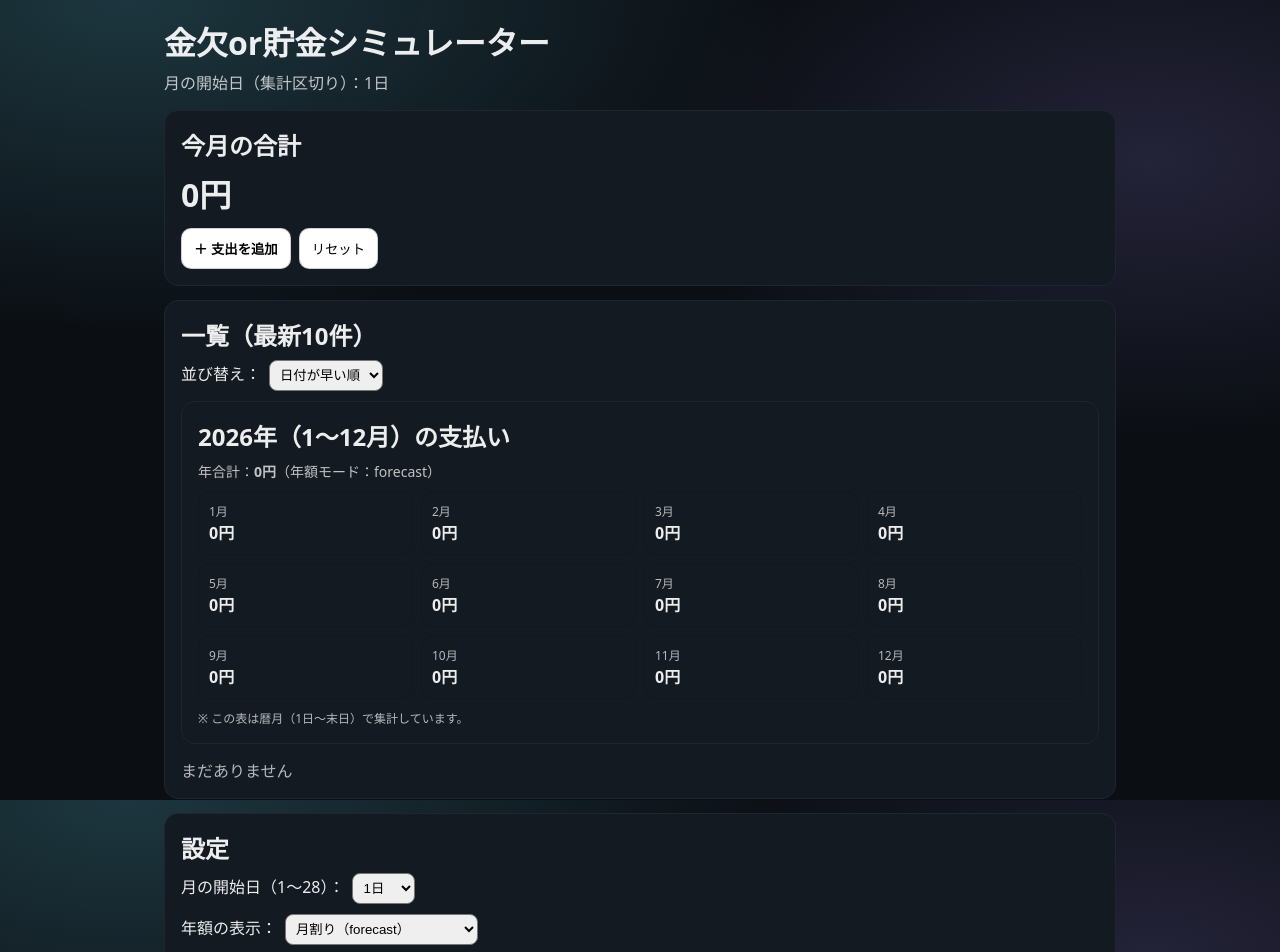
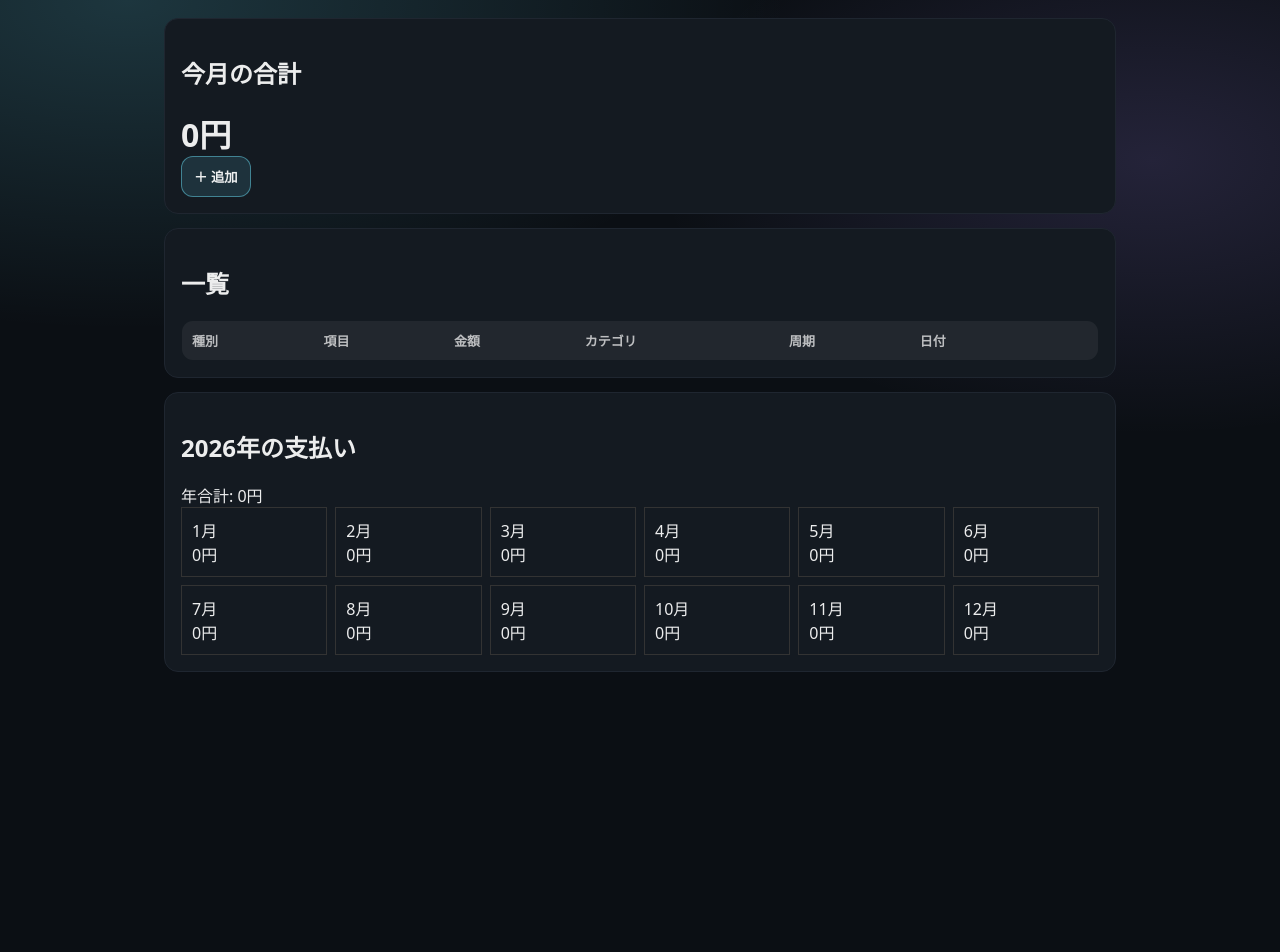
Before and after one commit to haru-spec23/kinketsu-simulator, a React (Vite) app: page / in a window 1280 px wide. Shown: the top 952 px of the page. After the commit the page ends 800 px from the top, so only its background shows below. Built offline with nearby package versions, Linux system fonts and the light colour scheme.

Commit message:
Update App.jsx

```diff
--- a/src/App.jsx
+++ b/src/App.jsx
@@ -5,12 +5,6 @@ import { calcYearByMonth } from "./yearView.js";
 
 function yen(n) {
   return new Intl.NumberFormat("ja-JP").format(Math.round(n)) + "円";
-}
-
-function clampMonthStartDay(v) {
-  const n = Number(v);
-  if (!Number.isFinite(n)) return 1;
-  return Math.min(28, Math.max(1, Math.trunc(n)));
 }
 
 function todayISO() {
@@ -26,113 +20,69 @@ function uid() {
 }
 
 function categoryLabel(cat) {
-  return (
-    {
+  return {
     fixed: "固定費",
     subscription: "サブスク",
     variable: "変動費",
     initial: "初期費用",
     other: "その他",
-    }[cat] ?? cat
-  );
+  }[cat] ?? cat;
 }
 
 function cycleLabel(cycle) {
-  return (
-    {
+  return {
     monthly: "月額",
     yearly: "年額",
     one_time: "単発",
-    }[cycle] ?? cycle
-  );
+  }[cycle] ?? cycle;
 }
 
 function dayLabel(it) {
   if (it.cycle === "one_time") {
-    return it.payDate ? `支払日: ${it.payDate}` : "支払日: -";
+    return it.payDate ? `支払日: ${it.payDate}` : "-";
   }
   const d = it.payDay ?? 1;
-  if (it.cycle === "monthly") return `引落: 毎月${d}日`;
-  if (it.cycle === "yearly") return `引落: 毎年${d}日`;
+  if (it.cycle === "monthly") return `毎月${d}日`;
+  if (it.cycle === "yearly") return `毎年${d}日`;
   return "-";
-}
-
-// 並び替え用のキー（MVP版）
-// one_time: payDate
-// recurring: 今月のpayDayで並べる（④で月別支払生成を作ったら強化できる）
-function sortKeyTime(it) {
-  if (it.cycle === "one_time") {
-    return it.payDate ? new Date(it.payDate).getTime() : Number.POSITIVE_INFINITY;
-  }
-  const d = it.payDay ?? 1;
-  const now = new Date();
-  return new Date(now.getFullYear(), now.getMonth(), d).getTime();
 }
 
 export default function App() {
   const [state, setState] = useState(() => loadState() ?? defaultState());
   const [showAdd, setShowAdd] = useState(false);
-  const [sortMode, setSortMode] = useState("dateAsc"); // "dateAsc" | "dateDesc"
-const [editing, setEditing] = useState(null); // item or null
+  const [editing, setEditing] = useState(null);
 
-  // 保存
   useEffect(() => {
     saveState(state);
   }, [state]);
 
   const totalThisMonth = useMemo(() => {
-    return calcTotalThisPeriod(state.items, state.settings, new Date());
+    const base = calcTotalThisPeriod(state.items, state.settings, new Date());
+    // 収入を加算
+    const income = state.items
+      .filter((x) => (x.type ?? "expense") === "income")
+      .reduce((a, b) => a + b.amount, 0);
+    return base - income;
   }, [state.items, state.settings]);
+
   const year = new Date().getFullYear();
   const byMonth = useMemo(() => {
     return calcYearByMonth(state.items, year, state.settings.yearlyMode);
   }, [state.items, state.settings.yearlyMode, year]);
 
-  const yearTotal = useMemo(() => byMonth.reduce((a, b) => a + b, 0), [byMonth]);
-
-  const sortedItems = useMemo(() => {
-    const arr = [...state.items];
-    arr.sort((a, b) => {
-      const ka = sortKeyTime(a);
-      const kb = sortKeyTime(b);
-      return sortMode === "dateAsc" ? ka - kb : kb - ka;
-    });
-    return arr;
-  }, [state.items, sortMode]);
-
-  const monthStartDay = state.settings.monthStartDay;
-
   return (
     <main className="container">
+      <section className="card">
+        <h2>今月の合計</h2>
+        <div style={{ fontSize: 32, fontWeight: 800 }}>
+          {yen(totalThisMonth)}
+        </div>
 
-      <header style={{ marginBottom: 16 }}>
-        <h1 style={{ margin: 0 }}>金欠or貯金シミュレーター</h1>
-        <p style={{ margin: "6px 0 0", opacity: 0.8 }}>
-          月の開始日（集計区切り）：{monthStartDay}日
-        </p>
-      </header>
+        <button className="btn btnPrimary" onClick={() => setShowAdd(true)}>
+          ＋ 追加
+        </button>
+      </section>
 
-      <section className="card">
-        <h2 style={{ margin: "0 0 8px" }}>今月の合計</h2>
-        <div style={{ fontSize: 32, fontWeight: 700 }}>{yen(totalThisMonth)}</div>
-
-        <div style={{ marginTop: 12, display: "flex", gap: 8, flexWrap: "wrap" }}>
-          <button type="button" onClick={() => setShowAdd(true)} style={btnStyle("solid")}>
-            ＋ 支出を追加
-          </button>
-          <button
-            type="button"
-            onClick={() => {
-              if (confirm("ローカルデータをリセットしますか？")) {
-                setState(defaultState());
-              }
-            }}
-            style={btnStyle("ghost")}
-          >
-            リセット
-          </button>
-        </div>
-      </section>
       {(showAdd || editing) && (
         <div
           className="modalOverlay"
@@ -140,31 +90,13 @@ const [editing, setEditing] = useState(null); // item or null
             setShowAdd(false);
             setEditing(null);
           }}
-    style={{ background: "rgba(0,0,0,0.82)" }}
         >
           <div
             className="modal"
             onMouseDown={(e) => e.stopPropagation()}
-      style={{ background: "#11161c", opacity: 1 }}
+            style={{ background: "#11161c" }}
           >
-      <div className="modalHeader">
-        <h2 style={{ margin: 0, fontSize: 16 }}>
-          {editing ? "支出を編集" : "支出を追加"}
-        </h2>
-        <button
-          className="btn btnSmall"
-          type="button"
-          onClick={() => {
-            setShowAdd(false);
-            setEditing(null);
-          }}
-        >
-          閉じる
-        </button>
-      </div>
-
-      <div className="hr" />
-
+            <h3>{editing ? "編集" : "追加"}</h3>
             <AddForm
               initialItem={editing}
               onCancel={() => {
@@ -173,64 +105,33 @@ const [editing, setEditing] = useState(null); // item or null
               }}
               onAdd={(item) => {
                 if (editing) {
-            // 編集：同じidの要素を置き換える
                   setState((s) => ({
                     ...s,
-              items: s.items.map((x) => (x.id === item.id ? item : x)),
+                    items: s.items.map((x) =>
+                      x.id === item.id ? item : x
+                    ),
                   }));
+                } else {
+                  setState((s) => ({
+                    ...s,
+                    items: [item, ...s.items],
+                  }));
+                }
                 setEditing(null);
-          } else {
-            // 追加：先頭に追加
-            setState((s) => ({ ...s, items: [item, ...s.items] }));
                 setShowAdd(false);
-          }
               }}
             />
           </div>
         </div>
       )}
 
+      <section className="card">
+        <h2>一覧</h2>
 
-
-     <section className="card">
-        <h2 style={{ margin: "0 0 8px" }}>一覧（最新10件）</h2>
-
-        <div style={{ marginBottom: 10 }}>
-          並び替え：
-          <select
-            value={sortMode}
-            onChange={(e) => setSortMode(e.target.value)}
-            style={{ marginLeft: 8, padding: 6, borderRadius: 8 }}
-          >
-            <option value="dateAsc">日付が早い順</option>
-            <option value="dateDesc">日付が遅い順</option>
-          </select>
-        </div>
-
-              <section className="card">
-        <h2 style={{ margin: "0 0 8px" }}>{year}年（1〜12月）の支払い</h2>
-        <div style={{ fontSize: 14, opacity: 0.8, marginBottom: 10 }}>
-          年合計：<b>{yen(yearTotal)}</b>（年額モード：{state.settings.yearlyMode}）
-        </div>
-
-        <div style={{ display: "grid", gridTemplateColumns: "repeat(auto-fit, minmax(180px, 1fr))", gap: 8 }}>
-          {byMonth.map((v, i) => (
-            <MiniStat key={i} label={`${i + 1}月`} value={yen(v)} />
-          ))}
-        </div>
-
-        <div style={{ fontSize: 12, opacity: 0.75, marginTop: 10 }}>
-          ※ この表は暦月（1日〜末日）で集計しています。
-        </div>
-      </section>
-
-
-          {sortedItems.length === 0 ? (
-  <div style={{ opacity: 0.75 }}>まだありません</div>
-) : (
         <table className="table">
           <thead>
             <tr>
+              <th>種別</th>
               <th>項目</th>
               <th>金額</th>
               <th>カテゴリ</th>
@@ -240,263 +141,115 @@ const [editing, setEditing] = useState(null); // item or null
             </tr>
           </thead>
           <tbody>
-      {sortedItems.slice(0, 50).map((it) => (
+            {state.items.map((it) => {
+              const kind = it.type ?? "expense";
+              return (
                 <tr key={it.id}>
+                  <td>{kind === "income" ? "収入" : "支出"}</td>
                   <td>{it.name}</td>
-          <td className="mono">{yen(it.amount)}</td>
+                  <td
+                    style={{
+                      color:
+                        kind === "income" ? "#4ade80" : "#f87171",
+                    }}
+                  >
+                    {kind === "income" ? "+" : "-"}
+                    {yen(it.amount)}
+                  </td>
                   <td>{categoryLabel(it.category)}</td>
                   <td>{cycleLabel(it.cycle)}</td>
                   <td>{dayLabel(it)}</td>
                   <td>
-  <div className="row" style={{ gap: 8 }}>
                     <button
-      type="button"
-      onClick={() => {
-        setEditing(it);     // ← これで編集モードでモーダルが開く
-        setShowAdd(false);  // ← 念のため
-      }}
                       className="btn btnSmall"
+                      onClick={() => setEditing(it)}
                     >
                       編集
                     </button>
-
-    <button
-      type="button"
-      onClick={() => {
-        if (!confirm("この項目を削除しますか？")) return;
-        setState((s) => ({
-          ...s,
-          items: s.items.filter((x) => x.id !== it.id),
-        }));
-      }}
-      className="btn btnSmall btnDanger"
-    >
-      削除
-    </button>
-  </div>
                   </td>
-
                 </tr>
-      ))}
+              );
+            })}
           </tbody>
         </table>
-        )}
       </section>
 
       <section className="card">
-        <h2 style={{ margin: "0 0 8px" }}>設定</h2>
-
-        <label style={{ display: "block", marginBottom: 10 }}>
-          月の開始日（1〜28）：
-          <select
-            value={monthStartDay}
-            onChange={(e) => {
-              const next = clampMonthStartDay(e.target.value);
-              setState((s) => ({
-                ...s,
-                settings: { ...s.settings, monthStartDay: next },
-              }));
-            }}
-            style={selectStyle()}
-          >
-            {Array.from({ length: 28 }, (_, i) => i + 1).map((d) => (
-              <option key={d} value={d}>
-                {d}日
-              </option>
+        <h2>{year}年の支払い</h2>
+        <div>年合計: {yen(byMonth.reduce((a, b) => a + b, 0))}</div>
+        <div style={{ display: "grid", gridTemplateColumns: "repeat(6,1fr)", gap: 8 }}>
+          {byMonth.map((v, i) => (
+            <MiniStat key={i} label={`${i + 1}月`} value={yen(v)} />
           ))}
-          </select>
-        </label>
-
-        <label style={{ display: "block" }}>
-          年額の表示：
-          <select
-            value={state.settings.yearlyMode}
-            onChange={(e) => {
-              const next = e.target.value === "cashflow" ? "cashflow" : "forecast";
-              setState((s) => ({ ...s, settings: { ...s.settings, yearlyMode: next } }));
-            }}
-            style={selectStyle()}
-          >
-            <option value="forecast">月割り（forecast）</option>
-            <option value="cashflow">支払月に計上（cashflow）</option>
-          </select>
-        </label>
-
-        <div style={{ fontSize: 12, opacity: 0.75, marginTop: 8 }}>
-          ※ 設定とデータは端末内（localStorage）に保存されます
         </div>
       </section>
-
-      <footer style={{ marginTop: 18, fontSize: 12, opacity: 0.7 }}>
-        © {new Date().getFullYear()} kinketsu-simulator
-      </footer>
     </main>
   );
 }
 
 function AddForm({ onAdd, onCancel, initialItem }) {
+  const [type, setType] = useState(initialItem?.type ?? "expense");
   const [category, setCategory] = useState(initialItem?.category ?? "fixed");
   const [name, setName] = useState(initialItem?.name ?? "");
-  const [amount, setAmount] = useState(initialItem ? String(initialItem.amount) : "");
+  const [amount, setAmount] = useState(
+    initialItem ? String(initialItem.amount) : ""
+  );
   const [cycle, setCycle] = useState(initialItem?.cycle ?? "monthly");
-  const [payDay, setPayDay] = useState(initialItem?.payDay == null ? "" : String(initialItem.payDay));
-  const [startDate, setStartDate] = useState(initialItem?.startDate ?? todayISO());
-  const [endDate, setEndDate] = useState(initialItem?.endDate ?? "");
-  const [payDate, setPayDate] = useState(initialItem?.payDate ?? todayISO());
+  const [payDay, setPayDay] = useState(
+    initialItem?.payDay ?? ""
+  );
+  const [payDate, setPayDate] = useState(
+    initialItem?.payDate ?? todayISO()
+  );
 
   const isInitial = category === "initial";
-
-  useEffect(() => {
-    if (isInitial) setCycle("one_time");
-  }, [isInitial]);
-
 
   function submit(e) {
     e.preventDefault();
     const amt = Number(amount);
-    if (!name.trim()) return alert("項目名を入れてね");
-    if (!Number.isFinite(amt) || amt <= 0) return alert("金額は正の数で入れてね");
+    if (!name.trim()) return;
 
     const item = {
       id: initialItem?.id ?? uid(),
-
-      name: name.trim(),
-      amount: Math.round(amt),
+      type,
+      name,
+      amount: amt,
       category,
       cycle: isInitial ? "one_time" : cycle,
-      payDay: isInitial ? null : payDay ? Math.max(1, Math.min(31, Math.trunc(Number(payDay)))) : null,
+      payDay: isInitial ? null : payDay,
       payDate: isInitial ? payDate : null,
-      startDate: isInitial ? null : startDate,
-      endDate: isInitial ? null : endDate || null,
     };
+
     onAdd(item);
   }
 
   return (
-    <form onSubmit={submit} style={{ display: "grid", gap: 10 }}>
-      <label>
-        カテゴリ：
-        <select value={category} onChange={(e) => setCategory(e.target.value)} style={selectStyle()}>
-          <option value="fixed">固定費</option>
-          <option value="subscription">サブスク</option>
-          <option value="variable">変動費</option>
-          <option value="initial">初期費用</option>
-          <option value="other">その他</option>
+    <form onSubmit={submit}>
+      <label>種別</label>
+      <select value={type} onChange={(e) => setType(e.target.value)}>
+        <option value="expense">支出</option>
+        <option value="income">収入</option>
       </select>
-      </label>
 
-      <label>
-        項目名：
-        <input value={name} onChange={(e) => setName(e.target.value)} style={inputStyle()} />
-      </label>
+      <label>項目名</label>
+      <input value={name} onChange={(e) => setName(e.target.value)} />
 
-      <label>
-        金額（円）：
-        <input value={amount} onChange={(e) => setAmount(e.target.value)} inputMode="numeric" style={inputStyle()} />
-      </label>
+      <label>金額</label>
+      <input value={amount} onChange={(e) => setAmount(e.target.value)} />
 
-      {!isInitial && (
-        <>
-          <label>
-            周期：
-            <select value={cycle} onChange={(e) => setCycle(e.target.value)} style={selectStyle()}>
-              <option value="monthly">月額</option>
-              <option value="yearly">年額</option>
-            </select>
-          </label>
-
-          <label>
-            引き落とし日（空欄=1日扱い）：
-            <input
-              value={payDay}
-              onChange={(e) => setPayDay(e.target.value)}
-              inputMode="numeric"
-              placeholder="例：25"
-              style={inputStyle()}
-            />
-          </label>
-
-          <label>
-            開始日：
-            <input type="date" value={startDate} onChange={(e) => setStartDate(e.target.value)} style={inputStyle()} />
-          </label>
-
-          <label>
-            終了日（任意）：
-            <input type="date" value={endDate} onChange={(e) => setEndDate(e.target.value)} style={inputStyle()} />
-          </label>
-        </>
-      )}
-
-      {isInitial && (
-        <label>
-          支払日：
-          <input type="date" value={payDate} onChange={(e) => setPayDate(e.target.value)} style={inputStyle()} />
-        </label>
-      )}
-
-      <div style={{ display: "flex", gap: 8, flexWrap: "wrap" }}>
-        <button type="submit" style={btnStyle("solid")}>
-          追加
-        </button>
-        <button type="button" onClick={onCancel} style={btnStyle("ghost")}>
+      <button type="submit">保存</button>
+      <button type="button" onClick={onCancel}>
         キャンセル
       </button>
-      </div>
     </form>
   );
 }
 
-function pageStyle() {
-  return {
-    fontFamily: "system-ui",
-    padding: 16,
-    maxWidth: 900,
-    margin: "0 auto",
-    lineHeight: 1.6,
-  };
-}
-
-function cardStyle() {
-  return {
-    border: "1px solid rgba(0,0,0,0.12)",
-    borderRadius: 12,
-    padding: 16,
-    marginBottom: 16,
-  };
-}
-
-function btnStyle(kind = "solid") {
-  const base = {
-    padding: "10px 12px",
-    borderRadius: 10,
-    border: "1px solid rgba(0,0,0,0.18)",
-    cursor: "pointer",
-    background: "white",
-  };
-  if (kind === "ghost") return base;
-  return { ...base, fontWeight: 700 };
-}
-
-function inputStyle() {
-  return {
-    display: "block",
-    width: "100%",
-    marginTop: 6,
-    padding: 8,
-    borderRadius: 10,
-    border: "1px solid rgba(0,0,0,0.18)",
-  };
-}
-
-function selectStyle() {
-  return { marginLeft: 8, padding: 6, borderRadius: 8 };
-}
 function MiniStat({ label, value }) {
   return (
-    <div style={{ border: "1px solid rgba(0,0,0,0.10)", borderRadius: 12, padding: 10 }}>
-      <div style={{ fontSize: 12, opacity: 0.75 }}>{label}</div>
-      <div style={{ fontSize: 16, fontWeight: 700 }}>{value}</div>
+    <div style={{ border: "1px solid #333", padding: 10 }}>
+      <div>{label}</div>
+      <div>{value}</div>
     </div>
   );
 }
```
Lines whose indentation alone changed are shown as unchanged.
